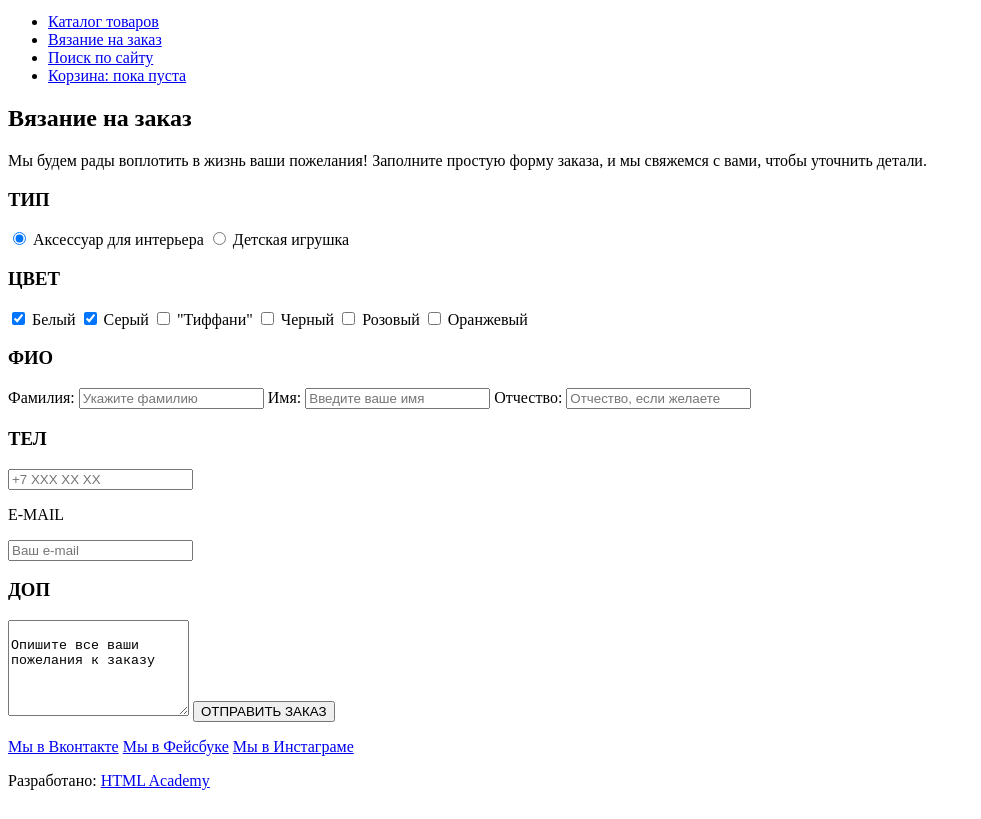
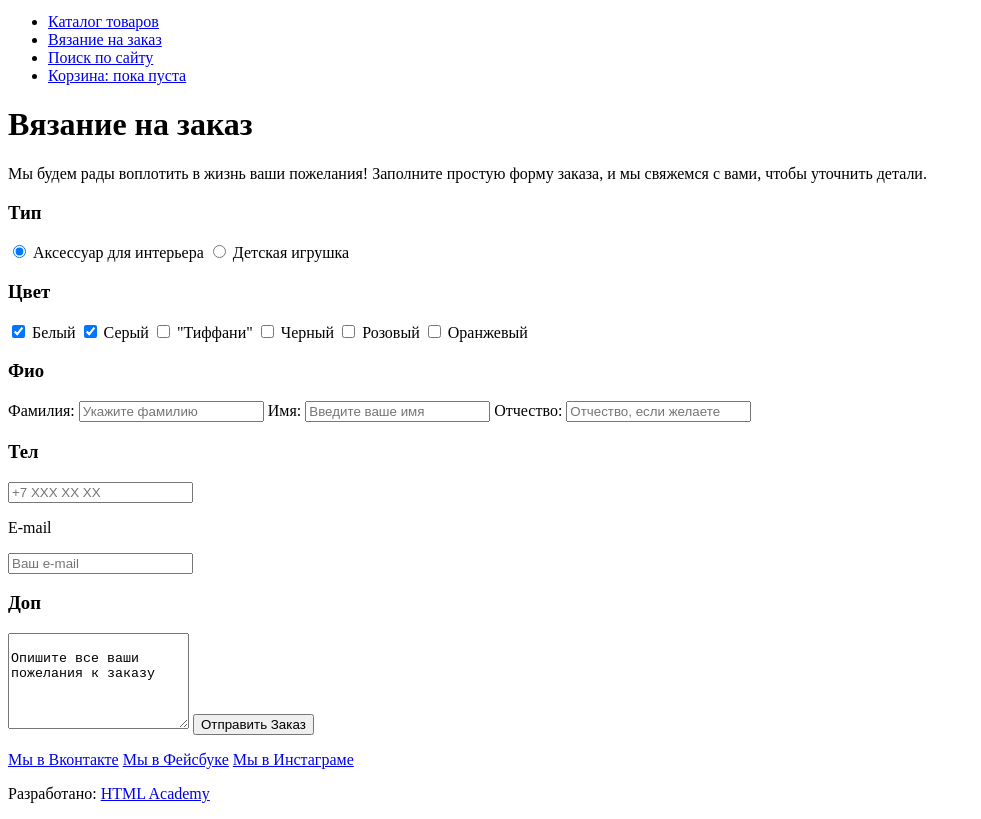
Before and after one commit to fuckomako/86681-mishka, a website: page form.html in a window 1280 px wide. Shown: the part 50-869 px from the top of the page, without its empty margins (0-981 px from the left). Drawn offline with Linux system fonts and the light colour scheme.

Commit message:
Внес правки

```diff
--- a/form.html
+++ b/form.html
@@ -24,7 +24,7 @@
     </div>
 
     <header class="page-header">
-        <h2 class="page-header__title">Вязание на заказ</h2>
+        <h1 class="page-header__title">Вязание на заказ</h1>
     </header>
 
     <div class="order">
@@ -32,12 +32,12 @@
             <p class="order__describe">Мы будем рады воплотить в жизнь ваши пожелания! Заполните простую форму заказа, и мы свяжемся с вами, чтобы уточнить детали.
             </p>
             <form class="order__list" action="handler.html" method="post">
-                <h3 class="order__type">ТИП</h3>
+                <h3 class="order__type">Тип</h3>
                 <input type="radio" name="interior" id="interior-radio" checked>
                 <label for="iterior-radio">Аксессуар для интерьера</label>
                 <input type="radio" name="toy" id="toy-radio">
                 <label for="toy-radio">Детская игрушка</label>
-                <h3 class="order__type">ЦВЕТ</h3>
+                <h3 class="order__type">Цвет</h3>
                 <input type="checkbox" name="white" id="white-checkbox" checked>
                 <label for="white-checkbox">Белый</label>
                 <input type="checkbox" name="white" id="grey-checkbox" checked>
@@ -50,22 +50,22 @@
                 <label for="pink-checkbox">Розовый</label>
                 <input type="checkbox" name="white" id="orange-checkbox">
                 <label for="orange-checkbox">Оранжевый</label>
-                <h3 class="order__type">ФИО</h3>
+                <h3 class="order__type">Фио</h3>
                 <label id="last-name-form">Фамилия:</label>
                 <input type="text" name="last-name" id="last-name-form" placeholder="Укажите фамилию">
                 <label id="name-form">Имя:</label>
                 <input type="text" name="last-name" id="name-form" placeholder="Введите ваше имя">
                 <label id="middle-name-form">Отчество:</label>
                 <input type="text" name="last-name" id="middle-name-form" placeholder="Отчество, если желаете">
-                <h3 class="order__type">ТЕЛ</h3>
+                <h3 class="order__type">Тел</h3>
                 <input type="tel" name="tel" placeholder="+7 ХХХ ХХ ХХ">
-                <p class="order__type">E-MAIL</p>
+                <p class="order__type">E-mail</p>
                 <input type="email" name="email" placeholder="Ваш e-mail">
-                <h3 class="order__type">ДОП</h3>
+                <h3 class="order__type">Доп</h3>
                 <textarea class="order__comment" name="comment" rows="6">
                 Опишите все ваши пожелания к заказу
                 </textarea>
-                <input class="order__submit" type="submit" value="ОТПРАВИТЬ ЗАКАЗ">
+                <input class="order__submit" type="submit" value="Отправить Заказ">
             </form>
         </div>
     </div>
```
